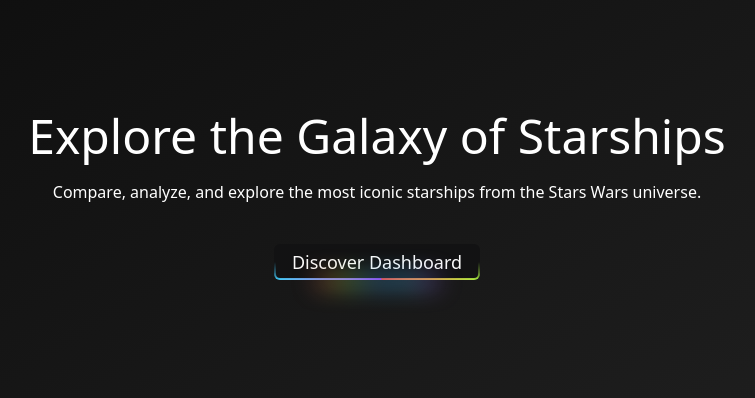
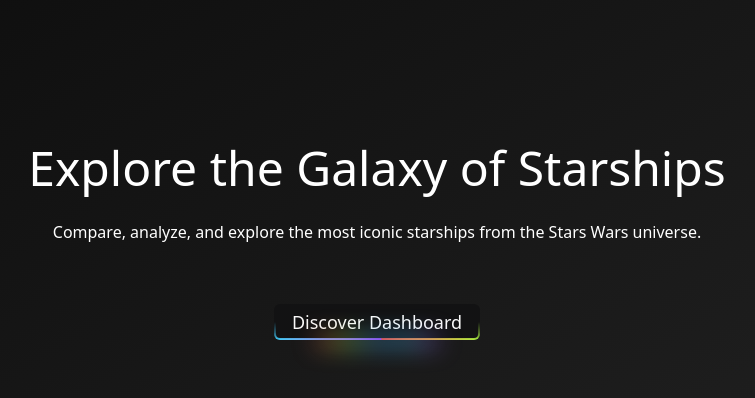
Before and after one commit to vartikajn07/star-wars-fleet-dashboard, a Next.js app: page / in a window 1280 px wide. Shown: the top 398 px of the page, without its empty margins (263-1018 px from the left). Built offline with nearby package versions, Linux system fonts and the light colour scheme.

Commit message:
landing page responsive

```diff
--- a/app/dashboard/components/FilterBar.tsx
+++ b/app/dashboard/components/FilterBar.tsx
@@ -1,5 +1,5 @@
 "use client";
-import { useAtom, useSetAtom } from "jotai";
+import { useAtom } from "jotai";
 import {
   searchQueryAtom,
   hyperdriveFilterAtom,
--- a/app/layout.tsx
+++ b/app/layout.tsx
@@ -15,8 +15,8 @@
 });
 
 export const metadata: Metadata = {
-  title: "Create Next App",
-  description: "Generated by create next app",
+  title: "Star Wars Fleet Dashboard",
+  description: "Explore the fleet of starships from the Star Wars universe.",
 };
 
 export default function RootLayout({
--- a/app/page.tsx
+++ b/app/page.tsx
@@ -5,13 +5,18 @@
 export default function Home() {
   const router = useRouter();
   return (
-    <div className="bg-gradient-to-br from-[#0d0d0d] via-[#1a1a1a] to-[#262626] w-full h-screen overflow-hidden flex flex-col gap-5 items-center justify-start py-28">
-      <h1 className="text-white text-5xl">Explore the Galaxy of Starships</h1>
-      <h1 className="text-white">
+    <div className="bg-gradient-to-br from-[#0d0d0d] via-[#1a1a1a] to-[#262626] w-full h-screen overflow-hidden flex flex-col gap-5 lg:gap-7 items-center text-center lg:justify-start justify-center lg:py-36">
+      <h1 className="text-white lg:text-5xl text-3xl">
+        Explore the Galaxy of Starships
+      </h1>
+      <h1 className="text-white lg:text-base text-sm px-5 lg:px-0">
         Compare, analyze, and explore the most iconic starships from the Stars
         Wars universe.
       </h1>
-      <RainbowButton onClick={() => router.push("/dashboard")} className="mt-5">
+      <RainbowButton
+        onClick={() => router.push("/dashboard")}
+        className="mt-5 lg:mt-8"
+      >
         <h1 className="text-lg ">Discover Dashboard</h1>
       </RainbowButton>
     </div>
```
